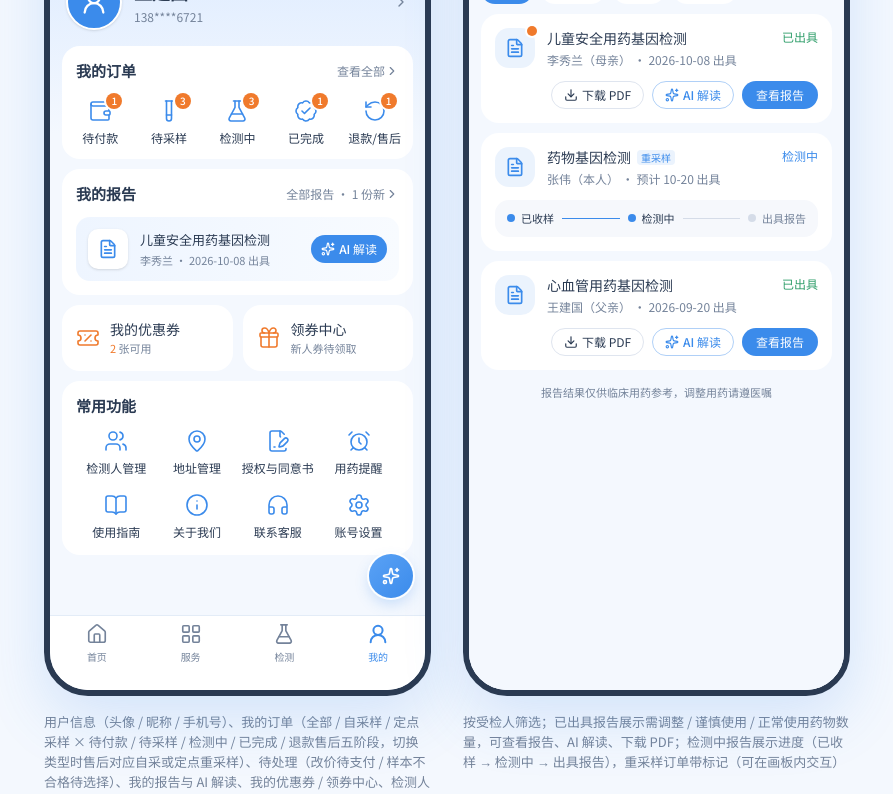
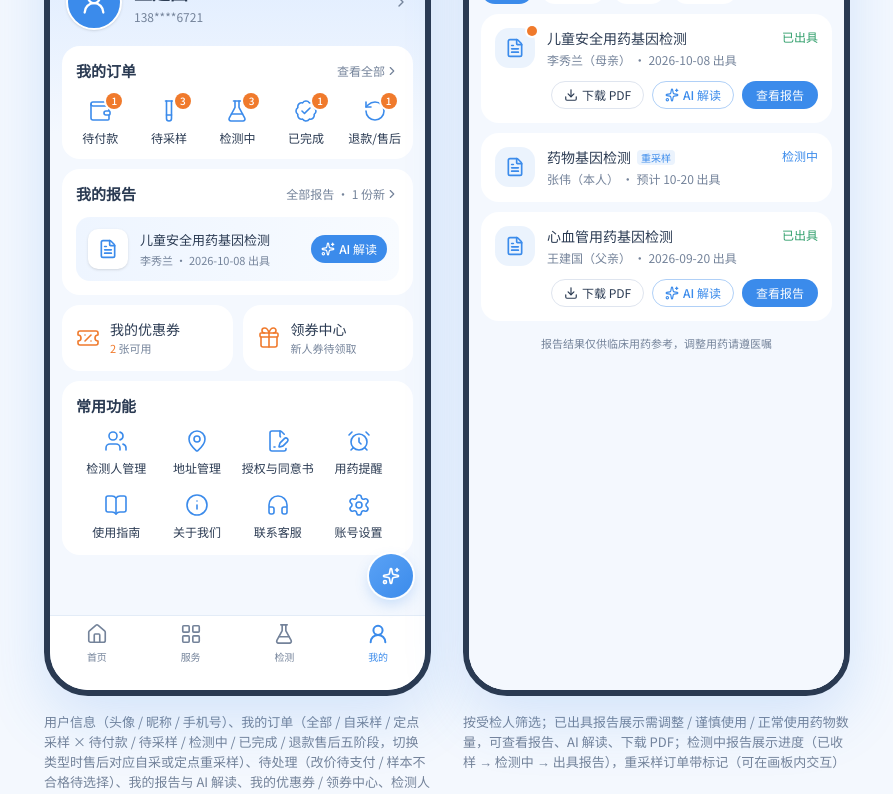
Before and after one commit to Bonye1986/douzheng, a Next.js app: page / in a window 1280 px wide. Shown: the part 6240-7034 px from the top of the page, without its empty margins (193-1086 px from the left). Built offline with nearby package versions, Linux system fonts and the light colour scheme.

Commit message:
Remove test progress bar from report list cards

```diff
--- a/components/mini/report-list-screen.tsx
+++ b/components/mini/report-list-screen.tsx
@@ -46,8 +46,6 @@ const reports: Report[] = [
     date: '2026-09-20',
   },
 ]
-
-const steps = ['已收样', '检测中', '出具报告']
 
 export const unreadReportCount = reports.filter((r) => r.unread).length
 
@@ -113,36 +111,6 @@ export function ReportListScreen({ onBack }: { onBack: () => void }) {
               </span>
             </div>
 
-            {r.status === 'testing' && r.step !== undefined && (
-              <ol aria-label="检测进度" className="mt-3 flex items-center rounded-xl bg-[#f6f8fc] px-3 py-2.5">
-                {steps.map((label, i) => {
-                  const done = i <= (r.step ?? 0)
-                  return (
-                    <li key={label} className="flex flex-1 items-center last:flex-none">
-                      <span className="flex items-center gap-1.5">
-                        <span
-                          className={cn('size-2 rounded-full', done ? 'bg-primary' : 'bg-[#d5dce8]')}
-                          aria-hidden="true"
-                        />
-                        <span
-                          className={cn('text-[11px]', done ? 'font-medium text-foreground' : 'text-muted-foreground')}
-                          aria-current={i === r.step ? 'step' : undefined}
-                        >
-                          {label}
-                        </span>
-                      </span>
-                      {i < steps.length - 1 && (
-                        <span
-                          className={cn('mx-2 h-px flex-1', i < (r.step ?? 0) ? 'bg-primary' : 'bg-[#d5dce8]')}
-                          aria-hidden="true"
-                        />
-                      )}
-                    </li>
-                  )
-                })}
-              </ol>
-            )}
-
             {r.status === 'ready' && (
               <div className="mt-3 flex items-center justify-end gap-2">
                 <button
```
